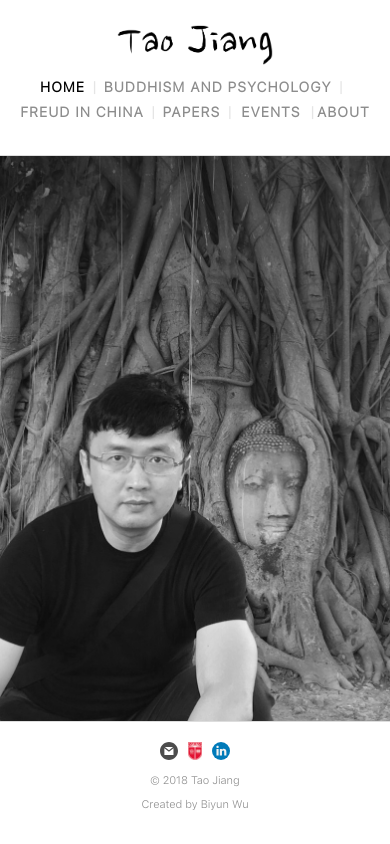
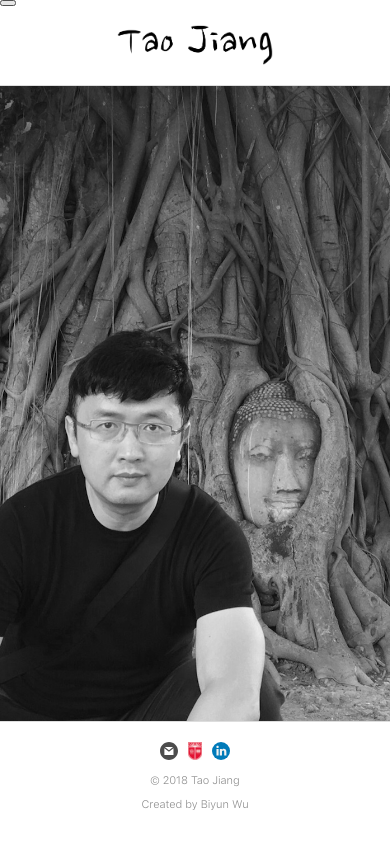
Before and after one commit to biyunwu/academic-website, a React (Create React App) app: page / in a window 390 px wide. Built offline with nearby package versions, Linux system fonts and the light colour scheme.

Commit message:
Add sidebar

```diff
--- a/src/App.css
+++ b/src/App.css
@@ -55,27 +55,42 @@ body {
     line-height: 40px;
     font-style: normal;
     border-bottom: rgba(0, 0, 0, 0.1) 1px solid; }
-  body .app {
+  body #app {
     display: flex;
     flex-direction: column;
     min-height: 100vh; }
-    body .app main {
+    body #app main {
       flex: 1; }
 
-#header {
+#burger {
+  position: absolute;
+  left: 0;
+  top: 0; }
+
+#sidebar {
+  height: 100%;
+  position: fixed;
+  z-index: 1;
+  top: 0;
+  left: 0;
+  background-color: whitesmoke;
+  overflow-x: hidden;
+  transition: 0.5s; }
+  #sidebar ul {
+    list-style: none;
+    padding: 0; }
+
+.mask {
+  background: rgba(0, 0, 0, 0.1); }
+
+header {
   text-align: center;
   color: rgba(0, 0, 0, 0.45);
-  border-bottom: #dddddd solid 1px; }
-  #header header {
-    padding: 20px 0; }
-    #header header img {
-      height: 40px; }
-  #header .App-title {
-    /* title: */
-    font-family: "Nanum Brush Script", cursive;
-    font-size: 48px;
-    margin: 0; }
-  #header .nav {
+  border-bottom: #dddddd solid 1px;
+  padding: 20px 0; }
+  header img {
+    height: 40px; }
+  header .nav {
     display: block;
     padding: 0;
     margin: 10px auto;
@@ -83,22 +98,22 @@ body {
     font-family: "SF Pro Text Light";
     font-size: 14px;
     font-weight: 600; }
-    #header .nav .link-seperator {
+    header .nav .link-seperator {
       padding: 0 7px;
       color: rgba(0, 0, 0, 0.1); }
-  #header .nav-item {
+  header .nav-item {
     list-style: none;
     display: inline-block;
     line-height: 1.8em; }
-    #header .nav-item .nav-link {
+    header .nav-item .nav-link {
       color: rgba(0, 0, 0, 0.45);
       text-decoration: none;
       text-transform: uppercase;
       letter-spacing: 1px;
       white-space: nowrap; }
-      #header .nav-item .nav-link:hover {
+      header .nav-item .nav-link:hover {
         color: rgba(0, 0, 0, 0.84); }
-    #header .nav-item .active {
+    header .nav-item .active {
       color: #000000; }
 
 .book {
--- a/src/App.js
+++ b/src/App.js
@@ -1,6 +1,7 @@
 import React, { Component } from 'react'
 import { Route } from 'react-router-dom'
 import * as Data from './data/Data'
+import Siderbar from './components/partials/Siderbar'
 import Header from './components/partials/Header';
 import Home from './components/Home'
 import Book from './components/Book'
@@ -24,7 +25,8 @@ class App extends Component {
 
     state = {
         viewportWidth: 0,
-        maxMobileWidth: 500
+        maxMobileWidth: 500,
+        isSidebarOpen: false
     }
 
     componentDidMount () {
@@ -51,16 +53,45 @@ class App extends Component {
         return themeColors
     }
 
+    updateSidebarStatus = () => {
+        this.setState({isSidebarOpen: !this.state.isSidebarOpen})
+    }
+
     render() {
-        const {viewportWidth, maxMobileWidth} = this.state
+        const {viewportWidth, maxMobileWidth, isSidebarOpen} = this.state
+        const isMobileDevice = viewportWidth <= maxMobileWidth
         const data = JSON.parse(Data.getData())
         const pageThemeColors = this.getPageThemeColors(data)
+        const sidebarStyle = isSidebarOpen ? {width: 'auto'} : {width: '0'}
 
         return (
-            <div className='app'>
+            <div>
+                {isMobileDevice &&
+                    <button id='burger'
+                        onClick={this.updateSidebarStatus}
+                    >
+                    </button>
+                }
+                {isMobileDevice &&
+                    <div id='sidebar'
+                        style={sidebarStyle}
+                    >
+                        <button
+                            onClick = {this.updateSidebarStatus}
+                        >
+                            Close
+                        </button>
+                        <Siderbar
+                            links = {links}
+                            themeColors = {pageThemeColors}
+                        />
+                    </div>
+                }
+                <div id='app' className={isSidebarOpen? 'mask' : ''}>
                     <Header
                         links = {links}
                         themeColors = {pageThemeColors}
+                        isMobileDevice = {isMobileDevice}
                     />
                     <Route exact path='/' render={() => (
                         <Home
@@ -100,6 +131,7 @@ class App extends Component {
                     )}/>
                     <Footer />
                 </div>
+            </div>
         )
     }
 }
--- a/src/App.scss
+++ b/src/App.scss
@@ -120,7 +120,7 @@ body {
         border-bottom: $link-seperator-color 1px solid;
     }
 
-    .app {
+    #app {
         display: flex;
         flex-direction: column;
         min-height: 100vh;
@@ -130,29 +130,43 @@ body {
         }
     }
 }
+// Burger icon
+#burger {
+    position: absolute;
+    left: 0;
+    top: 0;
+}
+
+// Sidebar
+#sidebar {
+    height: 100%;
+    position: fixed;
+    z-index: 1;
+    top: 0;
+    left: 0;
+    background-color: whitesmoke;
+    overflow-x: hidden;
+    transition: 0.5s;
+    ul {
+        list-style: none;
+        padding: 0;
+
+    }
+}
+
+.mask {
+    background: rgba(0,0,0,0.1);
+}
 
 // Header
-#header {
+header {
     text-align: center;
     color: $navlink-color;
-    // background: $background-color;
-    // background: #0abab5;
-    // background: #99ECEA;
     border-bottom: $border-color solid 1px;
+    padding: 20px 0;
 
-    header {
-        padding: 20px 0;
-
-        img {
-            height: 40px;
-        }
-    }
-
-    .App-title {
-        /* title: */
-        font-family: $header-title-font;
-        font-size: 48px;
-        margin: 0;
+    img {
+        height: 40px;
     }
 
     .nav {
@@ -394,6 +408,9 @@ body {
     @media only screen and (max-width: 779px) {
         div.options {
             @include sticky;
+            // position: fixed;
+            // bottom: 0;
+            // margin-left: -0.5rem;
             margin-top: 1em;
             text-align: center !important;
 
--- a/src/components/partials/Header.js
+++ b/src/components/partials/Header.js
@@ -1,52 +1,26 @@
 import React, { Component } from 'react'
-import { NavLink } from 'react-router-dom'
+import Navlinks from './Navlinks'
 import Logo from './../../imgs/logo.png'
 
 export default class Header extends Component {
+    render() {
+        const {links, themeColors, isMobileDevice} = this.props
+        const navlinks = isMobileDevice
+            ? ''
+            :   <Navlinks
+                    links={links}
+                    themeColors={themeColors}
+                />
 
-    generateNavLinks = (links, themeColors) => links.map((link, idx) =>
-            <li className="nav-item" key={idx}>
-                <NavLink
-                    to={this.getLink(link)}
-                    // Only homepage use exact pathname
-                    exact={idx===0 ? true : false}
-                    className={'nav-link'}
-                    activeClassName='active'
-                    activeStyle={this.getLinkColor(link, themeColors)}
-                    id={link}
-                >
-                    {link}
-                </NavLink>
-                { idx !== links.length -1 && <span className='link-seperator'>|</span>}
-            </li>
-    )
-
-    getLink = (link) => link !== 'home'? '/' + link.replace(/ /g, "_") : '/'
-
-    getLinkColor = (link, themeColors) => {
-        for (const pagename in themeColors) {
-            if (link.includes(pagename)) {
-                return {color: `${themeColors[pagename]}`}
-            }
-        }
-    }
-
-    render() {
-        const {links, themeColors} = this.props
-        const navlinks = this.generateNavLinks(links, themeColors)
         return (
-            <div id="header">
             <header>
                 <h1 style={{width: "100%", margin:'0'}}>
                     <a href='/' style={{verticalAlign: 'middle'}}>
                         <img src={Logo} alt='logo' style={{display: 'inline-block', verticalAlign: 'middle'}}/>
                     </a>
                 </h1>
-                    <ul className="nav">
                 {navlinks}
-                    </ul>
             </header>
-            </div>
         )
     }
 }
--- /dev/null
+++ b/src/components/partials/Navlinks.js
@@ -0,0 +1,42 @@
+import React, { Component } from 'react'
+import { NavLink } from 'react-router-dom'
+
+export default class NavLinks extends Component {
+
+    generateNavLinks = (links, themeColors, isInSidebar) => links.map((link, idx) =>
+        <li className={isInSidebar? 'sidebar-item': 'nav-item'} key={idx}>
+            <NavLink
+                to={this.getLink(link)}
+                // Only homepage use exact pathname
+                exact={idx===0 ? true : false}
+                className={isInSidebar? 'sidebar-link' : 'nav-link'}
+                activeClassName='active'
+                activeStyle={this.getLinkColor(link, themeColors)}
+                id={idx}
+            >
+                {link}
+            </NavLink>
+            { !isInSidebar && idx !== links.length -1 && <span className='link-seperator'>|</span>}
+        </li>
+    )
+
+    getLink = (link) => link !== 'home'? '/' + link.replace(/ /g, "_") : '/'
+
+    getLinkColor = (link, themeColors) => {
+        for (const pagename in themeColors) {
+            if (link.includes(pagename)) {
+                return {color: `${themeColors[pagename]}`}
+            }
+        }
+    }
+
+    render() {
+        const {links, themeColors, isInSidebar} = this.props
+        const navlinks = this.generateNavLinks(links, themeColors, isInSidebar)
+        return (
+            <ul className="nav">
+                {navlinks}
+            </ul>
+        )
+    }
+}
--- /dev/null
+++ b/src/components/partials/Siderbar.js
@@ -0,0 +1,15 @@
+import React, { Component } from 'react'
+import Navlinks from './Navlinks'
+
+export default class Sidebar extends Component {
+    render () {
+        const {links, themeColors} = this.props
+        return (
+            <Navlinks
+                links={links}
+                themeColors={themeColors}
+                isInSidebar = {true}
+            />
+        )
+    }
+}
```
Lines whose indentation alone changed are shown as unchanged.
